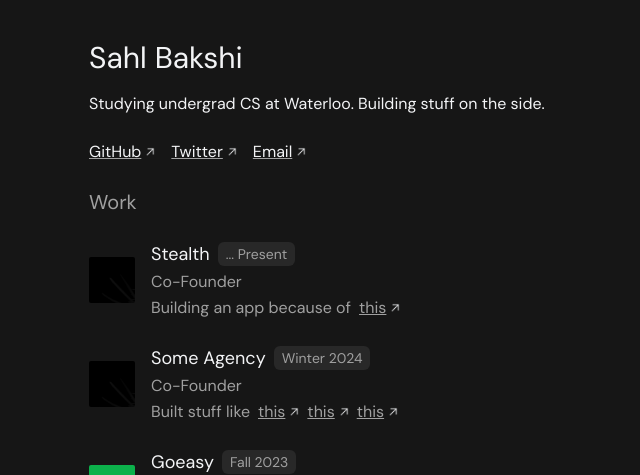
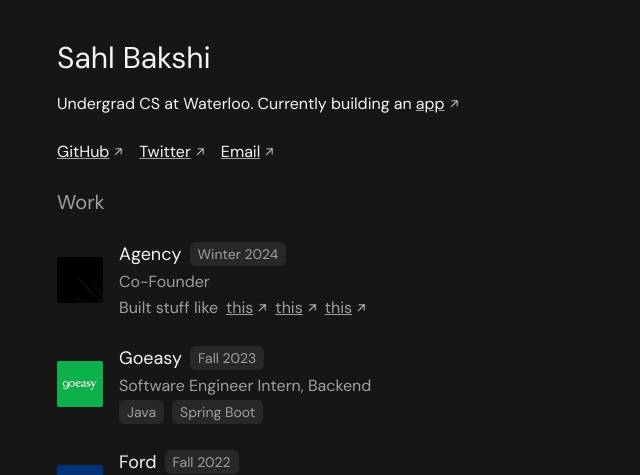
Before and after one commit to sahlbakshi/portfolio, a Next.js app: page / in a window 1280 px wide. Shown: the top 475 px of the page, without its empty margins (319-959 px from the left). Built offline with nearby package versions, Linux system fonts and the light colour scheme.

Commit message:
final changes

```diff
--- a/app/page.jsx
+++ b/app/page.jsx
@@ -9,8 +9,12 @@
     <Container>
       <div className="flex flex-col gap-4">
         <div className="text-3xl">{data.me}</div>
-        <div className="flex flex-col gap-1">
+        <div className="flex flex-row gap-1">
           <p>{data.about}</p>
+          <ArrowLink
+            label={'app'}
+            link={'/reddit'}>
+          </ArrowLink>
         </div>
 
       </div>
--- a/data.js
+++ b/data.js
@@ -7,7 +7,7 @@
 export const smartscreenshotdemo = 'smartscreenshotdemo.mp4';
 
 export const me = "Sahl Bakshi"
-export const about = "Studying undergrad CS at Waterloo. Building stuff on the side."
+export const about = "Undergrad CS at Waterloo. Currently building an"
 
 export const textLinks = [
   { label: 'GitHub', link: 'https://github.com/sahlbakshi' },
@@ -40,6 +40,7 @@
 ]
 
 export const work = [
+  /*
   {
     name: 'Stealth',
     role: 'Co-Founder',
@@ -48,8 +49,9 @@
     made: ['/reddit'],
     image: placeholder,
   },
+  */
   {
-    name: 'Some Agency',
+    name: 'Agency',
     role: 'Co-Founder',
     date: 'Winter 2024',
     prefix: 'Built stuff like',
--- a/tailwind.config.js
+++ b/tailwind.config.js
@@ -8,7 +8,7 @@
   theme: {
     extend: {
       width: {
-        'max': '32rem'
+        'max': '36rem'
       },
       colors: {
         'white-1': '#f3f4f6',
```
